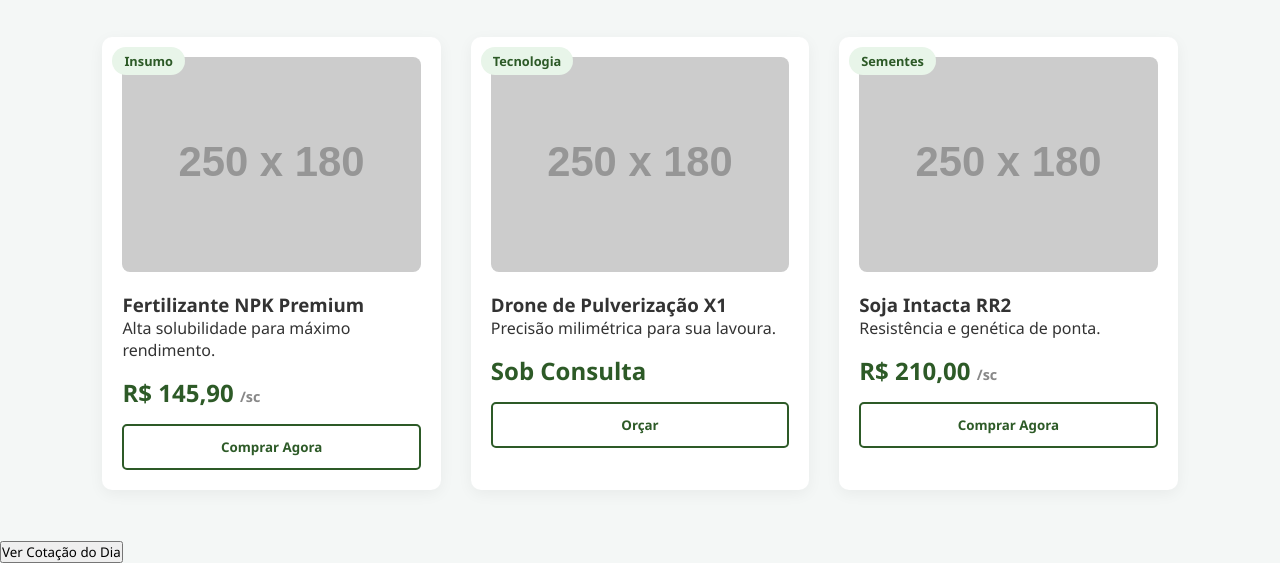
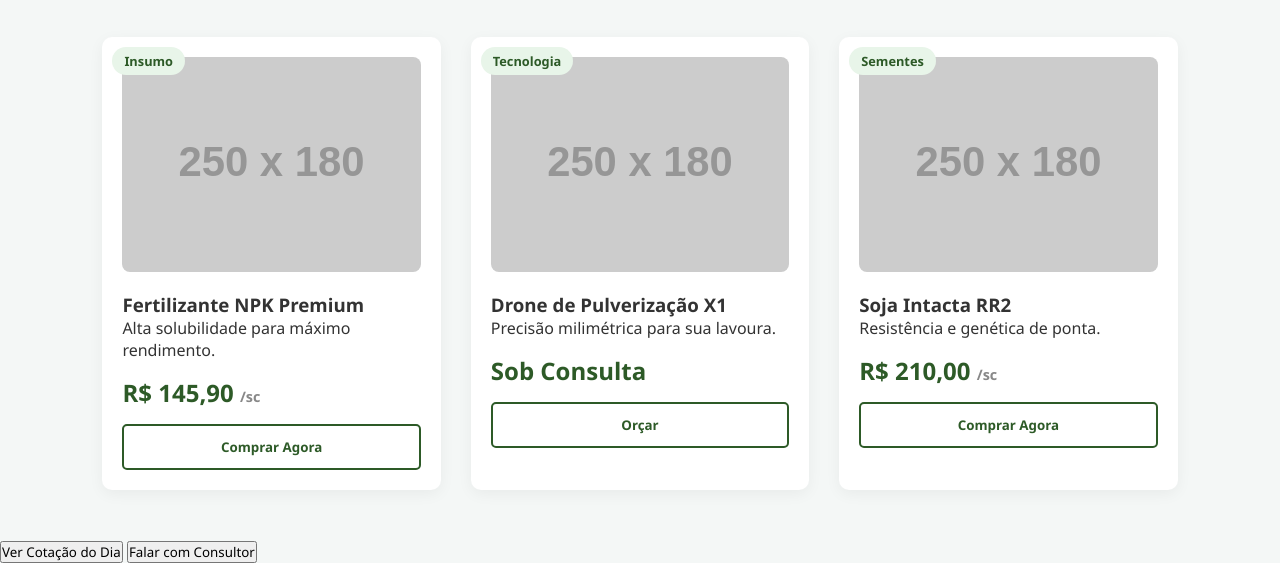
Before and after one commit to hectorlins-stack/projeto-ia-1, a plain HTML site: page index.html in a window 1280 px wide. Shown: the part 654-1217 px from the top of the page. Drawn offline with Linux system fonts and the light colour scheme; placeholder pictures from the web are drawn by us.

Commit message:
Update index.html

```diff
--- a/index.html
+++ b/index.html
@@ -74,4 +74,4 @@
   function mostrarAlerta() {
     alert("A cotação da soja subiu 1.5% hoje!");
   }
-</script>
+</script><button id="btn-contato">Falar com Consultor</button>
```
